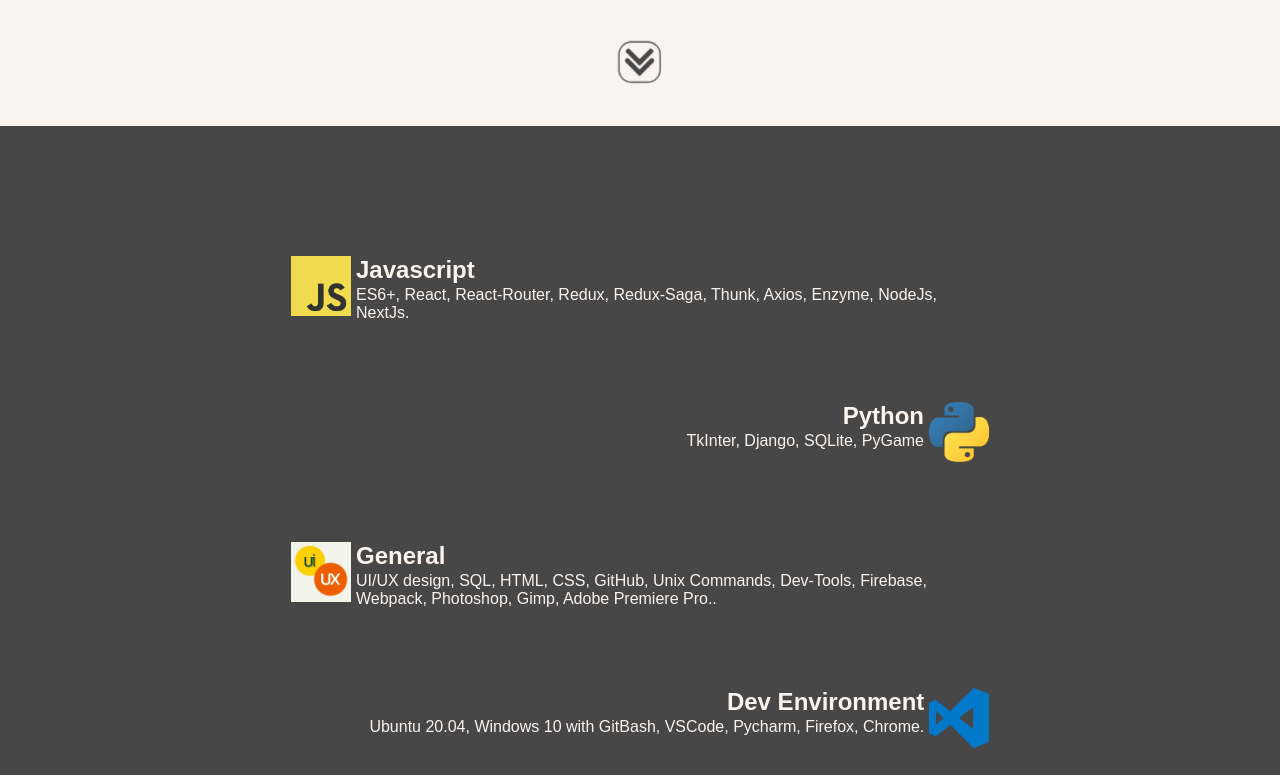
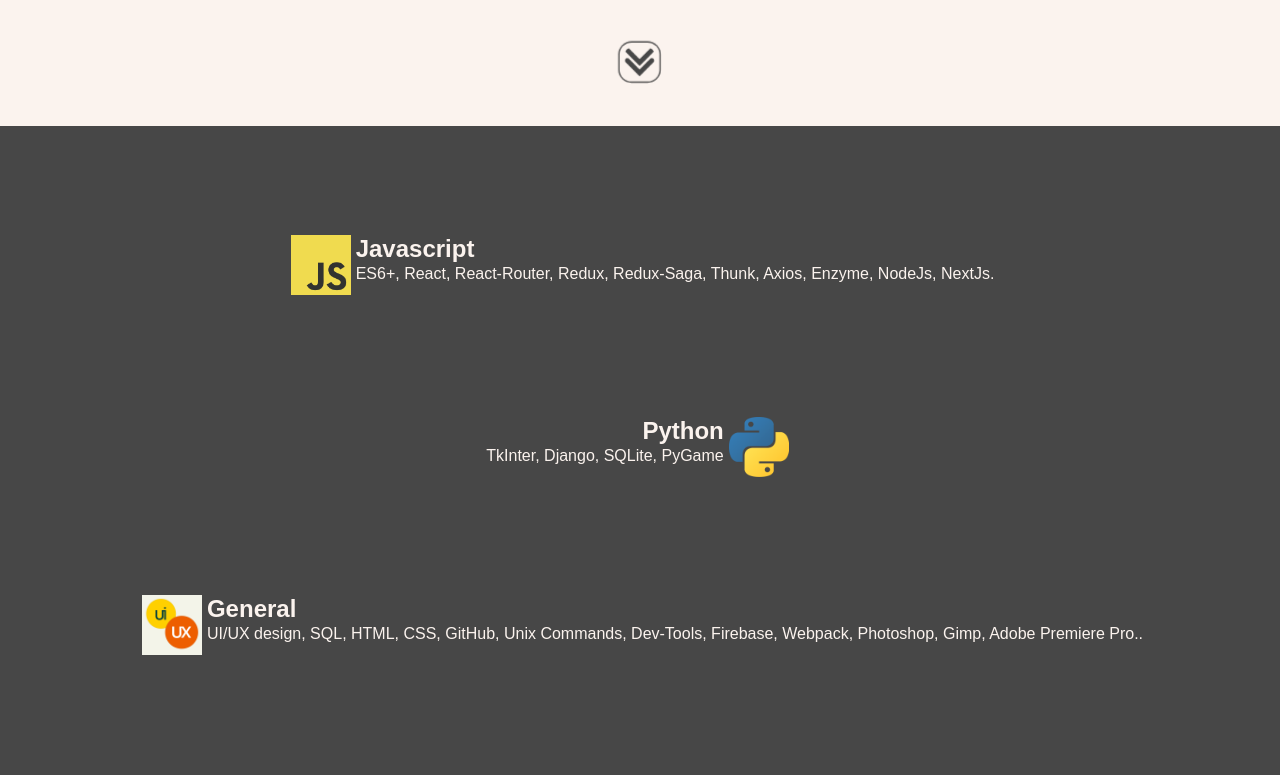
Before and after one commit to Kwarn/portfolio, a React (Create React App) app: page / in a window 1280 px wide. Shown: the part 1480-2255 px from the top of the page. Built offline with nearby package versions, Linux system fonts and the light colour scheme.

Commit message:
skills are now staggered & correctly centered on all viewports

```diff
--- a/src/containers/Skills/Skill/Skill.module.css
+++ b/src/containers/Skills/Skill/Skill.module.css
@@ -1,6 +1,6 @@
 .Skill {
-  padding: 0 40px 0 40px;
-  margin: 80px 0 80px 0;
+  margin: auto;
+  padding: 5%;
 }
 
 .TechSubsection {
@@ -24,9 +24,3 @@
 .Visible {
   visibility: visible;
 }
-
-@media (min-width: 1024px) {
-  .Skill {
-    padding: 0 20% 0 20%;
-  }
-}
--- a/src/containers/Skills/Skills.module.css
+++ b/src/containers/Skills/Skills.module.css
@@ -1,6 +1,9 @@
 .Skills {
+  margin: auto;
   color: rgba(251, 243, 238);
   overflow-x: hidden;
+  display: flex;
+  flex-direction: column;
 }
 
 @media (max-width: 760px) {
```
